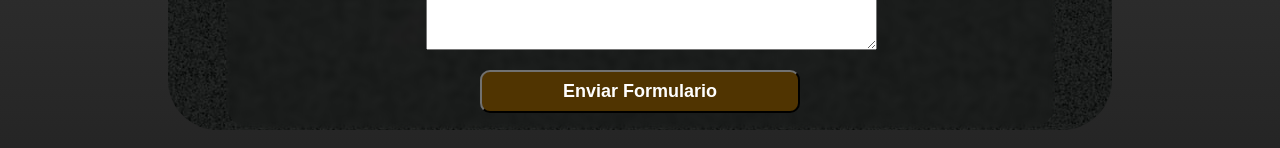
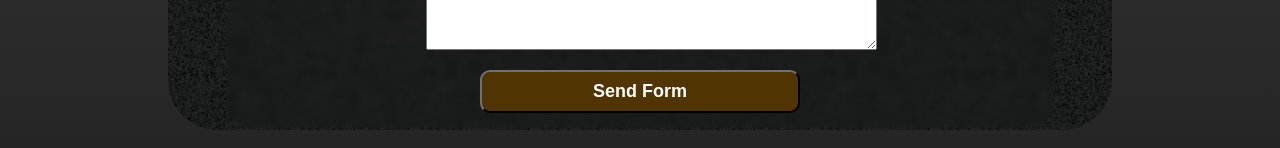
Before and after one commit to SebitaElGordito/portfolio-web-Sebastian-Vazquez, a plain HTML site: page index.html in a window 1280 px wide. Shown: the part 5063-5211 px from the top of the page. Drawn offline with Linux system fonts and the light colour scheme; a script that the page names is missing; a web font is replaced by a local one.

Commit message:
commit arreglando traducción en boton del form

```diff
--- a/index.html
+++ b/index.html
@@ -386,7 +386,7 @@
                 <label for="mensaje">Leave your message and I will answer you.</label>
                 <textarea cols="70" rows="10" id="mensaje" class="input__padron" required></textarea>
 
-                <input type="submit" value="Enviar Formulario" class="enviar">
+                <input type="submit" value="Send Form" class="enviar">
 
             </form>
 
```
